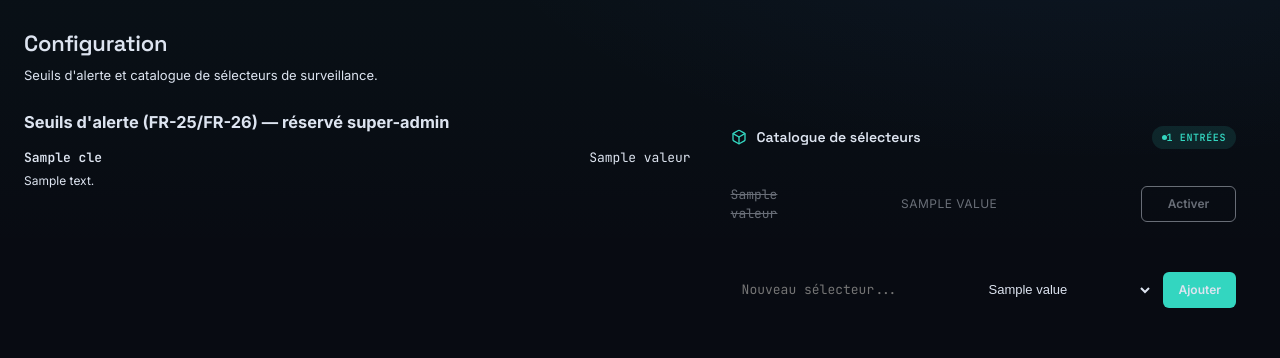
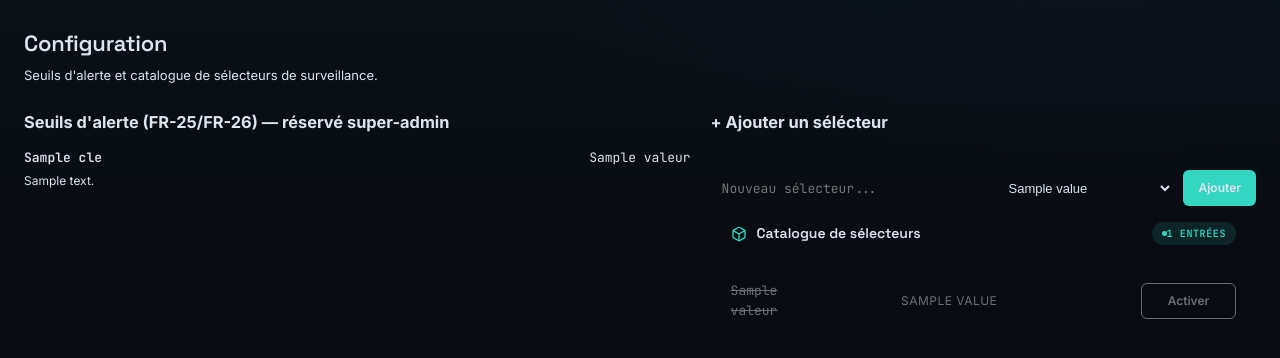
Before and after one commit to vnyay1/dark-web-monitoring, a Flask app: template app/web/templates/settings_index.html in a window 1280 px wide. Shown: the part 61-419 px from the top of the page. Run offline with Flask 3, Linux system fonts and the light colour scheme; the template is opened without the code that fills it: most values are stand-ins (such as "Sample title", 1, 10 or a date in 2020).

Commit message:
Add selector form to settings page and update button class for consistency

```diff
--- a/app/web/templates/settings_index.html
+++ b/app/web/templates/settings_index.html
@@ -256,7 +256,7 @@
         {% if peut_modifier_seuils %}
         <form class="config-form" method="post" action="{{ url_for('settings.update_config', cle=conf.cle) }}">
             <input type="text" name="valeur" value="{{ conf.valeur }}">
-            <button type="submit" class="btn btn-primary">Mettre à jour</button>
+            <button type="submit" class="filter-submit">Mettre à jour</button>
         </form>
             {% else %}
             <span style="font-family:'JetBrains Mono',monospace; color:var(--text-muted); font-size:13px;">{{ conf.valeur }}</span>
@@ -264,9 +264,23 @@
         </div>
         {% endfor %}
     </div>
-    </section>
+</section>
 
-    <section class="settings-panel">
+<section class="settings-panel">
+
+                <h3>
+                    + Ajouter un sélécteur
+                </h3>
+
+        <form class="add-selecteur-form" method="post" action="{{ url_for('settings.ajouter_selecteur') }}">
+            <input type="text" name="valeur" placeholder="Nouveau sélecteur..." required>
+            <select name="categorie" required>
+                {% for c in toutes_categories %}
+                <option value="{{ c.value }}">{{ c.value }}</option>
+                {% endfor %}
+            </select>
+            <button type="submit" class="btn btn-primary">Ajouter</button>
+        </form>
         <div class="settings-panel-header">
             <h3>
                 <svg viewBox="0 0 24 24" fill="none" stroke="currentColor" stroke-width="2" stroke-linecap="round" stroke-linejoin="round"><path d="M21 16V8a2 2 0 0 0-1-1.73l-7-4a2 2 0 0 0-2 0l-7 4A2 2 0 0 0 3 8v8a2 2 0 0 0 1 1.73l7 4a2 2 0 0 0 2 0l7-4A2 2 0 0 0 21 16z"></path><polyline points="3.27 6.96 12 12.01 20.73 6.96"></polyline><line x1="12" y1="22.08" x2="12" y2="12"></line></svg>
@@ -287,15 +301,6 @@
             </div>
             {% endfor %}
 
-            <form class="add-selecteur-form" method="post" action="{{ url_for('settings.ajouter_selecteur') }}">
-                <input type="text" name="valeur" placeholder="Nouveau sélecteur..." required>
-                <select name="categorie" required>
-                    {% for c in toutes_categories %}
-                    <option value="{{ c.value }}">{{ c.value }}</option>
-                    {% endfor %}
-                </select>
-                <button type="submit" class="btn btn-primary">Ajouter</button>
-            </form>
         </div>
     </section>
 </div>
```
